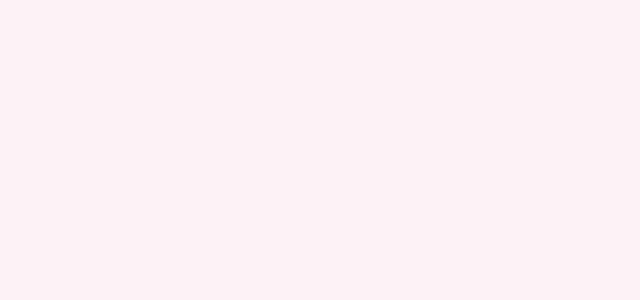
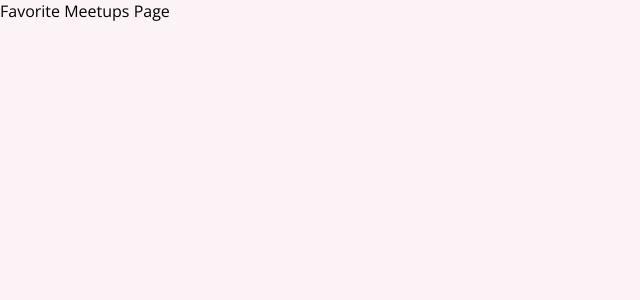
Before and after one commit to sagarpatel9697/mini-meetups, a React (Create React App) app: page /favorites in a window 1280 px wide. Shown: the top 300 px of the page, without its empty margins (0-640 px from the left). Built offline with nearby package versions, Linux system fonts and the light colour scheme.

Commit message:
New components added for routing

```diff
--- a/package.json
+++ b/package.json
@@ -11,6 +11,7 @@
     "@types/node": "^12.0.0",
     "@types/react": "^17.0.0",
     "@types/react-dom": "^17.0.0",
+    "@types/react-router-dom": "^5.1.9",
     "react": "^17.0.2",
     "react-dom": "^17.0.2",
     "react-router-dom": "^5.3.0",
--- a/src/App.tsx
+++ b/src/App.tsx
@@ -1,8 +1,26 @@
 import React from "react";
+import { Route, Switch } from "react-router-dom";
+import { FavoriteMeetups } from "./pages/FavoriteMeetups";
+import { Meetups } from "./pages/Meetups";
+import { NewMeetup } from "./pages/NewMeetup";
 
 type AppProps = {};
 export class App extends React.Component<AppProps> {
   render() {
-    return <div></div>;
+    return (
+      <div>
+        <Switch>
+          <Route path="/" exact>
+            <Meetups />
+          </Route>
+          <Route path="/new-meetup">
+            <NewMeetup />
+          </Route>
+          <Route path="/favorites">
+            <FavoriteMeetups />
+          </Route>
+        </Switch>
+      </div>
+    );
   }
 }
--- a/src/index.tsx
+++ b/src/index.tsx
@@ -1,11 +1,12 @@
 import React from "react";
 import ReactDOM from "react-dom";
+import { BrowserRouter } from "react-router-dom";
 import { App } from "./App";
 import "./index.css";
 
 ReactDOM.render(
-  <React.StrictMode>
+  <BrowserRouter>
     <App />
-  </React.StrictMode>,
+  </BrowserRouter>,
   document.getElementById("root")
 );
--- /dev/null
+++ b/src/pages/FavoriteMeetups.tsx
@@ -0,0 +1,7 @@
+import React from "react";
+
+export class FavoriteMeetups extends React.Component {
+  render() {
+    return <div>Favorite Meetups Page</div>;
+  }
+}
--- /dev/null
+++ b/src/pages/Meetups.tsx
@@ -0,0 +1,7 @@
+import React from "react";
+
+export class Meetups extends React.Component {
+  render() {
+    return <div>Meetups Page</div>;
+  }
+}
--- /dev/null
+++ b/src/pages/NewMeetup.tsx
@@ -0,0 +1,7 @@
+import React from "react";
+
+export class NewMeetup extends React.Component {
+  render() {
+    return <div>New Meetup Page</div>;
+  }
+}
```
Also changed, not shown: 1 other file (tests, documents, lock files or other folders).
